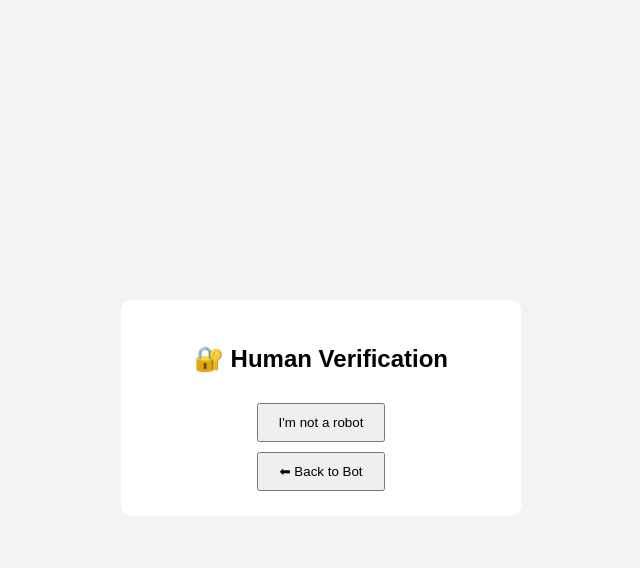
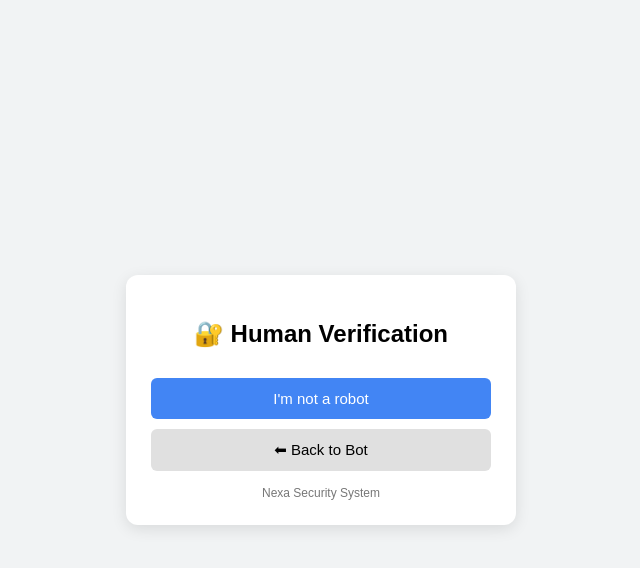
Before and after one commit to usual-coderz/verify, a plain HTML site: page templetes/index.html in a window 1280 px wide. Both pictures are taken after a click on the button "I'm not a robot". Shown: the whole page, without its empty margins (319-959 px from the left). Drawn offline with Linux system fonts and the light colour scheme.

Commit message:
Update index.html

```diff
--- a/templetes/index.html
+++ b/templetes/index.html
@@ -2,10 +2,12 @@
 <html>
 <head>
 <title>Verification</title>
+<meta name="viewport" content="width=device-width, initial-scale=1.0">
 
 <style>
 body {
-    font-family: Arial;
+    margin: 0;
+    font-family: Arial, sans-serif;
     background: #f1f3f4;
     display: flex;
     justify-content: center;
@@ -13,18 +15,54 @@ body {
     height: 100vh;
 }
 
+/* Card */
 .box {
     background: white;
     padding: 25px;
-    border-radius: 10px;
-    width: 350px;
+    border-radius: 12px;
+    width: 340px;
     text-align: center;
+    box-shadow: 0 4px 15px rgba(0,0,0,0.1);
 }
 
+/* Title */
+h2 {
+    margin-bottom: 20px;
+}
+
+/* Buttons */
 button {
-    padding: 10px 20px;
+    width: 100%;
+    padding: 12px;
     margin-top: 10px;
+    border: none;
+    border-radius: 6px;
+    font-size: 15px;
     cursor: pointer;
+}
+
+/* Verify button */
+.verify-btn {
+    background: #4285f4;
+    color: white;
+}
+
+/* Back button */
+.back-btn {
+    background: #e0e0e0;
+}
+
+/* Disabled state */
+button:disabled {
+    opacity: 0.7;
+    cursor: not-allowed;
+}
+
+/* Footer */
+.footer {
+    margin-top: 15px;
+    font-size: 12px;
+    color: #777;
 }
 </style>
 
@@ -35,27 +73,52 @@ button {
 <div class="box">
     <h2>🔐 Human Verification</h2>
 
-    <button onclick="verify()">I'm not a robot</button>
+    <button class="verify-btn" id="verifyBtn" onclick="verify()">
+        I'm not a robot
+    </button>
 
-    <br>
+    <button class="back-btn" onclick="back()">
+        ⬅ Back to Bot
+    </button>
 
-    <button onclick="back()">⬅ Back to Bot</button>
+    <div class="footer">
+        Nexa Security System
+    </div>
 </div>
 
 <script>
 function verify() {
+    const btn = document.getElementById("verifyBtn");
+    btn.innerText = "Verifying...";
+    btn.disabled = true;
+
     const params = new URLSearchParams(window.location.search);
     const user_id = params.get("user_id");
     const token = params.get("token");
+
+    if (!user_id || !token) {
+        alert("Invalid request");
+        btn.innerText = "I'm not a robot";
+        btn.disabled = false;
+        return;
+    }
 
     fetch(`/verify?user_id=${user_id}&token=${token}`)
     .then(res => res.json())
     .then(data => {
         if (data.status === "verified") {
+            btn.innerText = "Verified ✅";
             window.location.href = `https://t.me/{{ bot }}?start=${user_id}`;
         } else {
             alert(data.status);
+            btn.innerText = "I'm not a robot";
+            btn.disabled = false;
         }
+    })
+    .catch(() => {
+        alert("Server error");
+        btn.innerText = "I'm not a robot";
+        btn.disabled = false;
     });
 }
 
```
